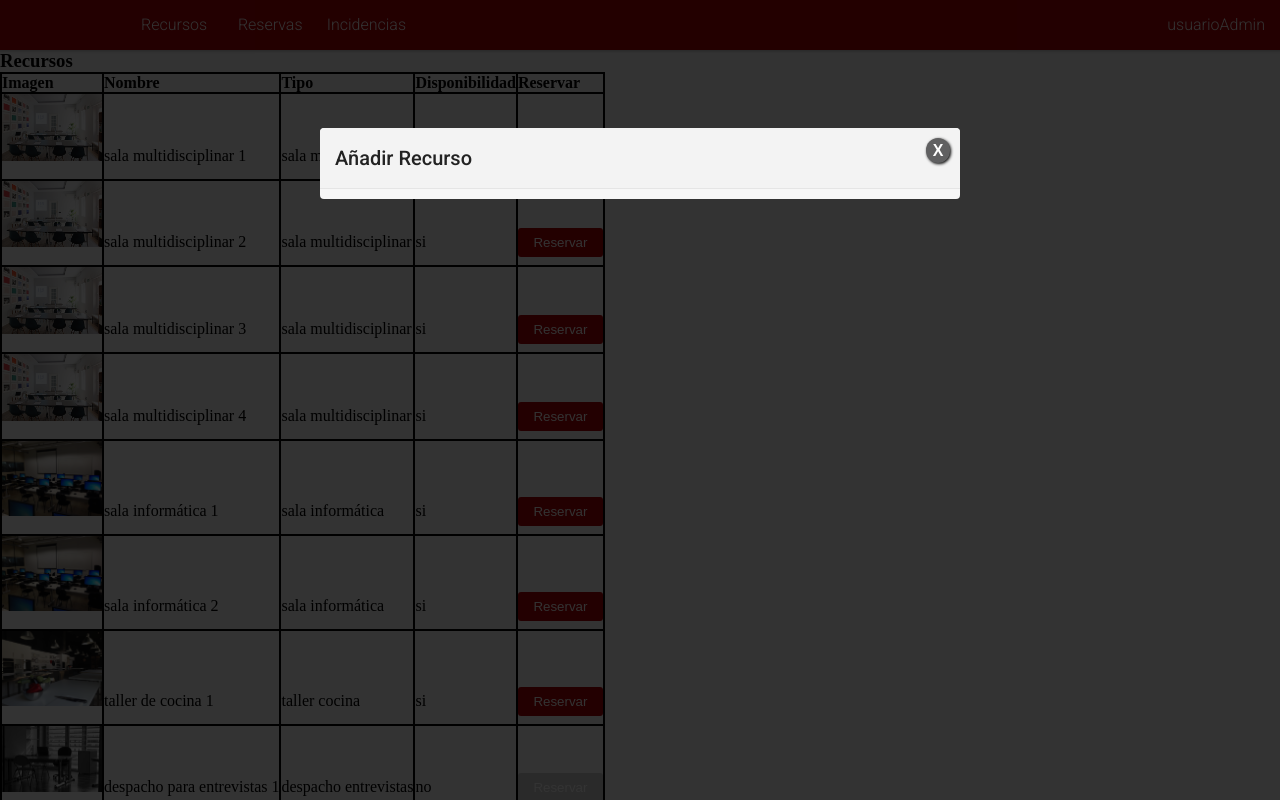
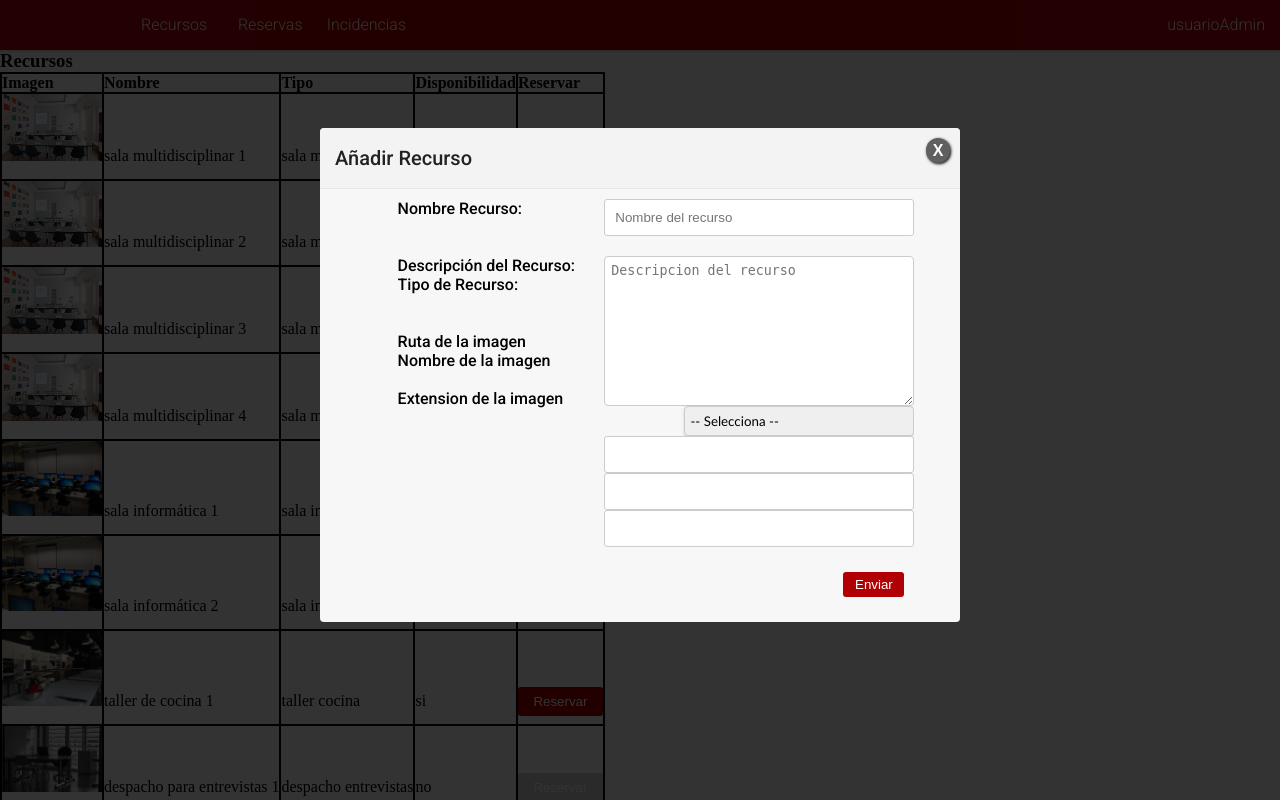
Before and after one commit to AlvarezCanals-DAW2-PROYECTO1-1718/PROYECTO1, a PHP site: page /PaginaWeb/index.php in a window 1280 px wide, after a click that opens the changed part. Run offline with PHP 8.4, Linux system fonts and the light colour scheme; the visitor is signed in with stand-in values (Sample User, id 1); data comes from the database, SQL or seed files in the repository; some libraries are stand-ins or nearby versions.

Commit message:
form recursos y reservas

```diff
--- a/PaginaWeb/php/recursos.php
+++ b/PaginaWeb/php/recursos.php
@@ -1,6 +1,5 @@
 <article>
 	<h1>Recursos</h1>
-
 	<?php
 		$consulta=mysqli_query($link, "SELECT * FROM tbl_recurso ORDER BY id_recurso");
 		echo "<div class='tabla'>";
@@ -27,7 +26,7 @@
 						echo "<div class='columna'>$tipo</div>";
 						echo "<div class='columna'>$disponible</div>";
 						if ($disponible == 'si') {
-							echo "<div class='columna'><a href='index.php?idRecurso=$id#mostrarAñadirReserva'><input type='button' value='Reservar'></a></div>";
+							echo "<div class='columna'><a href='index.php?#mostrarAñadirReserva'><input type='button' value='Reservar'></a></div>";
 						} else {
 							echo "<div class='columna'><input class='desabilitado' type='button' value='Reservar'></div>";
 						}
@@ -50,10 +49,21 @@
 			$segundo = $cogerFecha['seconds'];
 			$fecha = $anyo."-".$mes."-".$dia." ".$hora.":".$minuto.":".$segundo;
 
-			$query="INSERT INTO `tbl_reserva` ( `fechaInicio_reserva`,  `tiempoEstimado_reserva`, `id_empleado`, `id_recurso`) VALUES ( '$fecha', '$tiempo', '$idUsuario', '$id_rec');";
-			echo "$query";
+			$query="INSERT INTO `tbl_reserva` ( `descripcion_reserva`,`fechaInicio_reserva`,  `tiempoEstimado_reserva`, `id_empleado`, `id_recurso`) VALUES ('$descripcion', '$fecha', '$tiempo', '$idUsuario', '$id_rec');";
+
 			$consulta = mysqli_query($link, $query);
-			header('Location: index.php?mostrar=incidencias');
+			//header('Location: index.php?mostrar=reservas');
+		}
+		if (isset($_REQUEST['nombreRecurso'])) {
+			$nombreRec=$_REQUEST['nombreRecurso'];
+			$descRec=$_REQUEST['descripcionRecurso'];
+			$rutaImg=$_REQUEST['ruta'];
+			$imgNombre=$_REQUEST['nombreImg'];
+			$extImg=$_REQUEST['extensionArchivo'];
+			$tipoRec = $_REQUEST['tipoRecurso'];
+			$text_query1="INSERT INTO `tbl_recurso` ( `rutaArchivos_recurso`, `nombreArchivos_recurso`, `extensionArchivos_recurso`, `nombre_recurso`, `descripcion_recurso`, `tipo_recurso`, `disp_recurso`) VALUES ('$rutaImg', '$imgNombre', '$extImg', '$nombreRec', '$descRec', '$tipoRec', 'si');";
+			mysqli_query($link,$text_query1);
+			header('Location: index.php?mostrar=reservas');
 		}
 		// Consultas--------------------------------
 		/*$nodisponible=mysqli_query($link, "SELECT * FROM tbl_recurso WHERE disponibilidad_recurso='no' ORDER BY id_recurso");
@@ -76,8 +86,36 @@
 			<a href='#close' title='Close' class='close'>X</a>
 			<h3 class='ventanaModal'>Añadir Recurso</h3>
 			<div class='formularios'>
-				<form action='index.php?mostrar=incidencias' method='POST'>
-
+				<form action='index.php?mostrar=recursos' method='POST'>
+					<label>Nombre Recurso:</label>
+					<input type='text' name='nombreRecurso' placeholder='Nombre del recurso'>
+					<br><br><br>
+					<label>Descripción del Recurso:</label>
+					<textarea rows='10' cols='70' name='descripcionRecurso' placeholder='Descripcion del recurso'></textarea>
+					<label>Tipo de Recurso:</label>
+					<select name="tipoRecurso">
+						<option value="">-- Selecciona --</option>
+						<?php
+							/*falta inner para que solo se muestren los recursos que estan en una reserva*/
+							$consulta=mysqli_query($link, "SELECT * FROM tbl_recurso GROUP BY tipo_recurso ORDER BY id_recurso");
+							if(mysqli_num_rows($consulta)>0) {
+								while($array = mysqli_fetch_array($consulta)) {
+									$id = $array['id_recurso'];
+									$tiporec = $array['tipo_recurso'];
+									echo "<option value='$id'>$tiporec</option>";
+								}
+							}
+						?>
+					</select>
+					<br><br><br>
+					<label>Ruta de la imagen</label>
+					<input type="text" name="ruta"><br>
+					<label>Nombre de la imagen</label>
+					<input type="text" name="nombreImg"><br><br>
+					<label>Extension de la imagen</label>
+					<input type="text" name="extensionArchivo"><br><br>
+					<br style='clear: both;'>
+					<input type='submit' value='Enviar'>
 				</form>
 			</div>
 		</div>
@@ -93,12 +131,8 @@
 					<br><br>
 					<label>Descripción reserva:</label>
 					<textarea rows='10' cols='70' name='descripcionReserva' placeholder='Indica brevemente tu reserva'></textarea>
+					<input type="hidden" name="idRecurso" value=<?php echo"$id" ?>>
 					<br><br>
-					<br style='clear: both;'>
-					<br>
-
-
-
 					<br style='clear: both;'>
 					<input type='submit' value='Enviar'>
 				</form>
```
